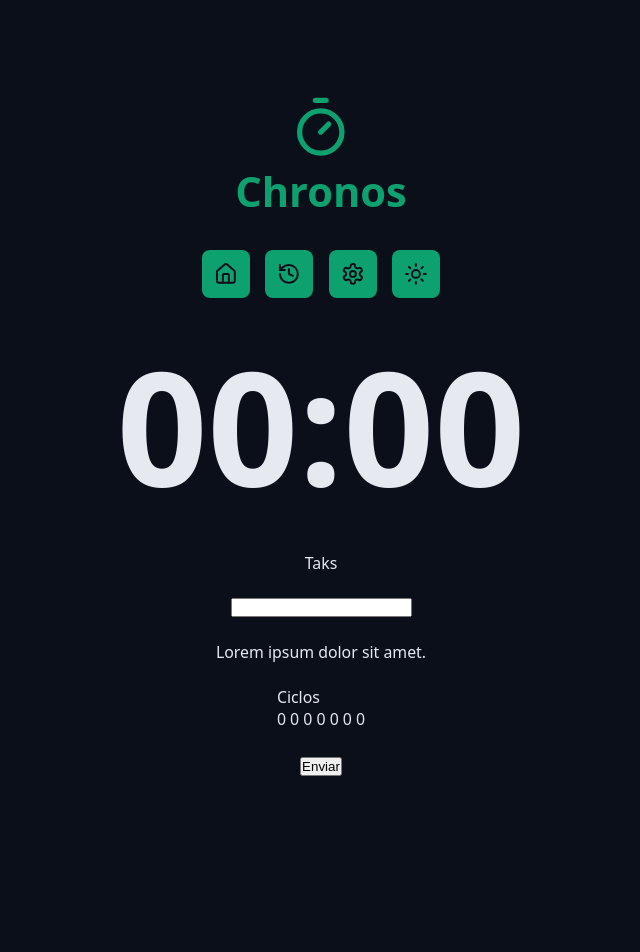
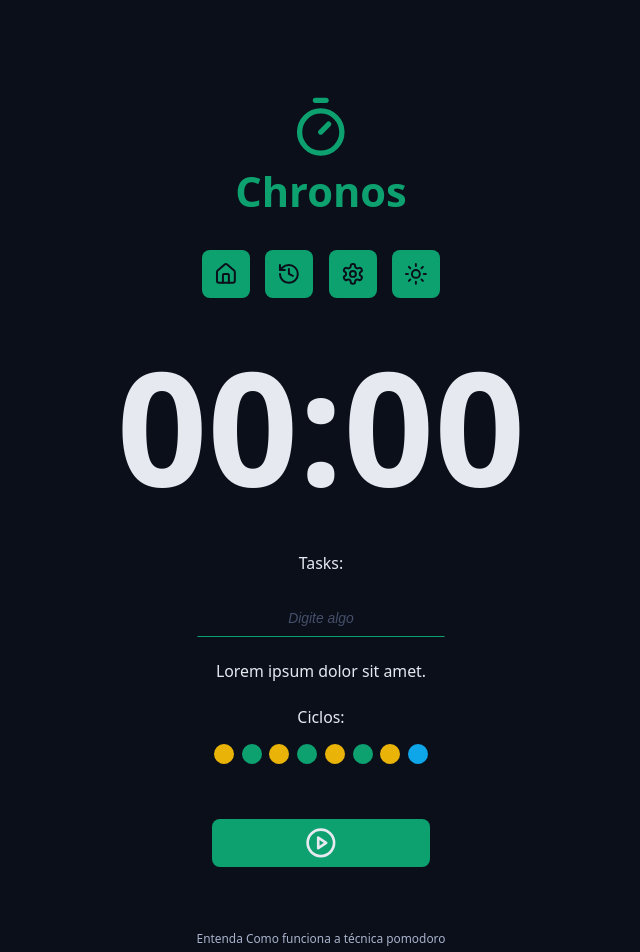
Before and after one commit to GiovaniMSJ/Pomodoro-React, a React (Vite) app: page / in a window 1280 px wide. Shown: the top 952 px of the page, without its empty margins (319-959 px from the left). Before the commit the page ends 808 px from the top, so only its background shows below. Built offline with nearby package versions, Linux system fonts and the light colour scheme.

Commit message:
Interface do site criada

```diff
--- a/src/App.tsx
+++ b/src/App.tsx
@@ -3,9 +3,13 @@
 import { Logo } from './components/Logo'
 import { Menu } from './components/Menu'
 import { DefaultInput } from './components/Input'
+import { DefaultButton } from './components/Button'
+import { Cycles } from './components/Cycles'
+import { Footer } from './components/Footer'
 
 import './styles/global.css'
 import './styles/theme.css'
+import { PlayCircleIcon } from 'lucide-react'
 
 export function App () {
 
@@ -24,22 +28,24 @@
         <Container>
             <form className='form' action=''>
                 <div className="formRow">
-                    <DefaultInput id='meuInput' type='text' />
+                    <DefaultInput id='meuInput' type='text' lableText='Tasks:' placeholder='Digite algo' />
                 </div>
 
                 <div className="forRow">
                     <p>Lorem ipsum dolor sit amet.</p>
                 </div>
 
-                <div className="forRow">
-                    <p>Ciclos</p>
-                    <p>0 0 0 0 0 0 0</p>
+                <div className="formRow">
+                    <Cycles />
                 </div>
 
                 <div className="forRow">
-                    <button>Enviar</button>
+                    <DefaultButton icon={<PlayCircleIcon />}/>
                 </div>
             </form>
+        </Container>
+        <Container>
+            <Footer />
         </Container>
         </>
     )
--- /dev/null
+++ b/src/components/Button/index.tsx
@@ -0,0 +1,14 @@
+import styles from './styles.module.css';
+
+type DefaultButtonProps = {
+    icon: React.ReactNode;
+    color?: 'green' | 'red'
+} & React.ComponentProps<'button'>;
+
+export function DefaultButton ({ icon, color = 'green', ...props}: DefaultButtonProps) {
+    return (
+        <>
+            <button className={`${styles.button} ${styles[color]}`} {...props}>{icon}</button>
+        </>
+    )
+}
--- /dev/null
+++ b/src/components/Button/styles.module.css
@@ -0,0 +1,33 @@
+.button{
+    border: none;
+    background-color: var(--primary);
+    color: var(--text-over-primary);
+    display: flex;
+    align-items: center;
+    justify-content: center;
+    min-width: 22rem;
+    padding: .8rem;
+    border-radius: 0.8rem;
+    margin: 3.2rem 0;
+    cursor: pointer;
+}
+
+.button:hover {
+    filter: brightness(80%);
+    transition: all 0.1s ease-in-out;
+}
+
+.button svg {
+    width: 3.2rem;
+    height: 3.2rem;
+}
+
+.green{
+    background-color: var(--primary);
+    color: (var(--text-over-primary));
+}
+
+.red {
+    background-color: var(--error);
+    color: var(--text-over-error);
+}
--- /dev/null
+++ b/src/components/Cycles/index.tsx
@@ -0,0 +1,19 @@
+import styles from './styles.module.css';
+
+export function Cycles() {
+    return (
+        <div className={styles.cycles}>
+            <span>Ciclos:</span>
+            <div className={styles.cyclesDots}>
+                <span className={`${styles.cyclesDot} ${styles.workTime}`}></span>
+                <span className={`${styles.cyclesDot} ${styles.shortBreakTime}`}></span>
+                <span className={`${styles.cyclesDot} ${styles.workTime}`}></span>
+                <span className={`${styles.cyclesDot} ${styles.shortBreakTime}`}></span>
+                <span className={`${styles.cyclesDot} ${styles.workTime}`}></span>
+                <span className={`${styles.cyclesDot} ${styles.shortBreakTime}`}></span>
+                <span className={`${styles.cyclesDot} ${styles.workTime}`}></span>
+                <span className={`${styles.cyclesDot} ${styles.longBreakTime}`}></span>
+            </div>
+        </div>
+    )
+}
--- /dev/null
+++ b/src/components/Cycles/styles.module.css
@@ -0,0 +1,31 @@
+.cycles {
+    display: flex;
+    flex-direction: column;
+    gap: 1.6rem;
+    align-items: center;
+    justify-content: center;
+}
+
+.cyclesDots {
+    display: flex;
+    gap: .8rem;
+}
+
+.cyclesDot{
+    width: 2rem;
+    height: 2rem;
+    background-color: var(--primary);
+    border-radius: 50%;
+}
+
+.workTime {
+    background-color: var(--warning);
+}
+
+.shortBreakTime {
+    background-color: var(--primary);
+}
+
+.longBreakTime {
+    background-color: var(--info);
+}
--- /dev/null
+++ b/src/components/Footer/index.tsx
@@ -0,0 +1,11 @@
+import styles from './styles.module.css'
+
+export function Footer() {
+    return (
+        <footer className={styles.footer}>
+            <a href="">Entenda Como funciona a técnica pomodoro</a>
+            <a href="">Chronos Pomodoro &copy; {new Date().getFullYear()} - feito com 💚 </a>
+        </footer>
+
+    )
+}
--- /dev/null
+++ b/src/components/Footer/styles.module.css
@@ -0,0 +1,18 @@
+.footer {
+    display: flex;
+    flex-direction: column;
+    align-items: center;
+    justify-content: center;
+    gap: 1.6rem;
+}
+
+.footer a {
+    font-size: 1.2rem;
+    color: var(--text-muted);
+    text-decoration: none;
+}
+
+.footer a:hover {
+    color: var(--text-muted);
+    text-decoration: underline;
+}
--- a/src/components/Input/index.tsx
+++ b/src/components/Input/index.tsx
@@ -1,12 +1,15 @@
+import styles from './styles.module.css';
+
 type DefaultInputProps = {
     id: string;
+    lableText: string;
 } & React.ComponentProps<'input'>;
 
-export function DefaultInput ({ id, type }: DefaultInputProps) {
+export function DefaultInput ({ id, type, lableText, ...rest}: DefaultInputProps) {
     return (
         <>
-            <label htmlFor={id}>Taks</label>
-            <input id={id} type={type} />
+            <label htmlFor={id}>{lableText}</label>
+            <input className={styles.input} id={id} type={type} {...rest}/>
         </>
     )
 }
--- a/src/components/Input/styles.module.css
+++ b/src/components/Input/styles.module.css
@@ -1,6 +1,28 @@
-.defaultInput {
-    font-size: clamp(8rem, 25vw, 16rem);
-    font-weight: bold;
+.input{
+    background-color: transparent;
+    border: none;
     text-align: center;
-    line-height: 1.2;
+    font-size: 1.8rem;
+    padding: 0.8rem;
+    outline: none;
+    color: var(--text-default);
+    border: 0.2rem solid transparent;
+    border-bottom: 0.2rem solid var(--primary);
 }
+
+.input:focus {
+    border-radius: .8rem;
+    border: 0.2rem solid var(--primary);
+    transition: all 0.2s ease-in-out;
+}
+
+.input::placeholder {
+    color:  var(--gray-500);
+    font-size: 1.4rem;
+    font-style: italic;
+}
+
+.input:disabled {
+    border-bottom: 0.2rem solid var(--disabled);
+    color: var(--text-muted);
+}
--- a/src/styles/global.css
+++ b/src/styles/global.css
@@ -27,6 +27,7 @@
     display: flex;
     justify-content: center;
     align-items: center;
+    text-align: center;
     flex-direction: column;
     gap: 2.4rem;
 }
```
